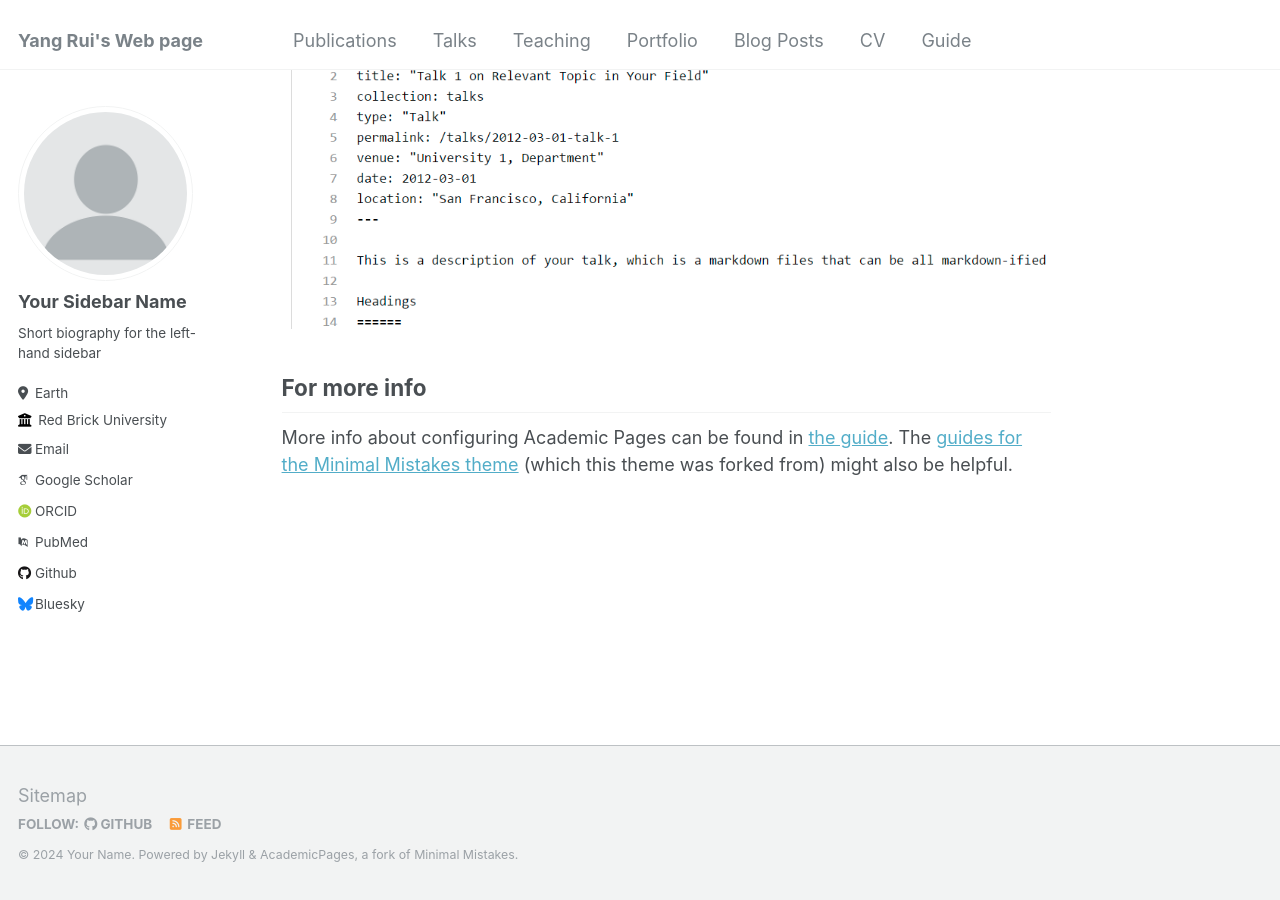
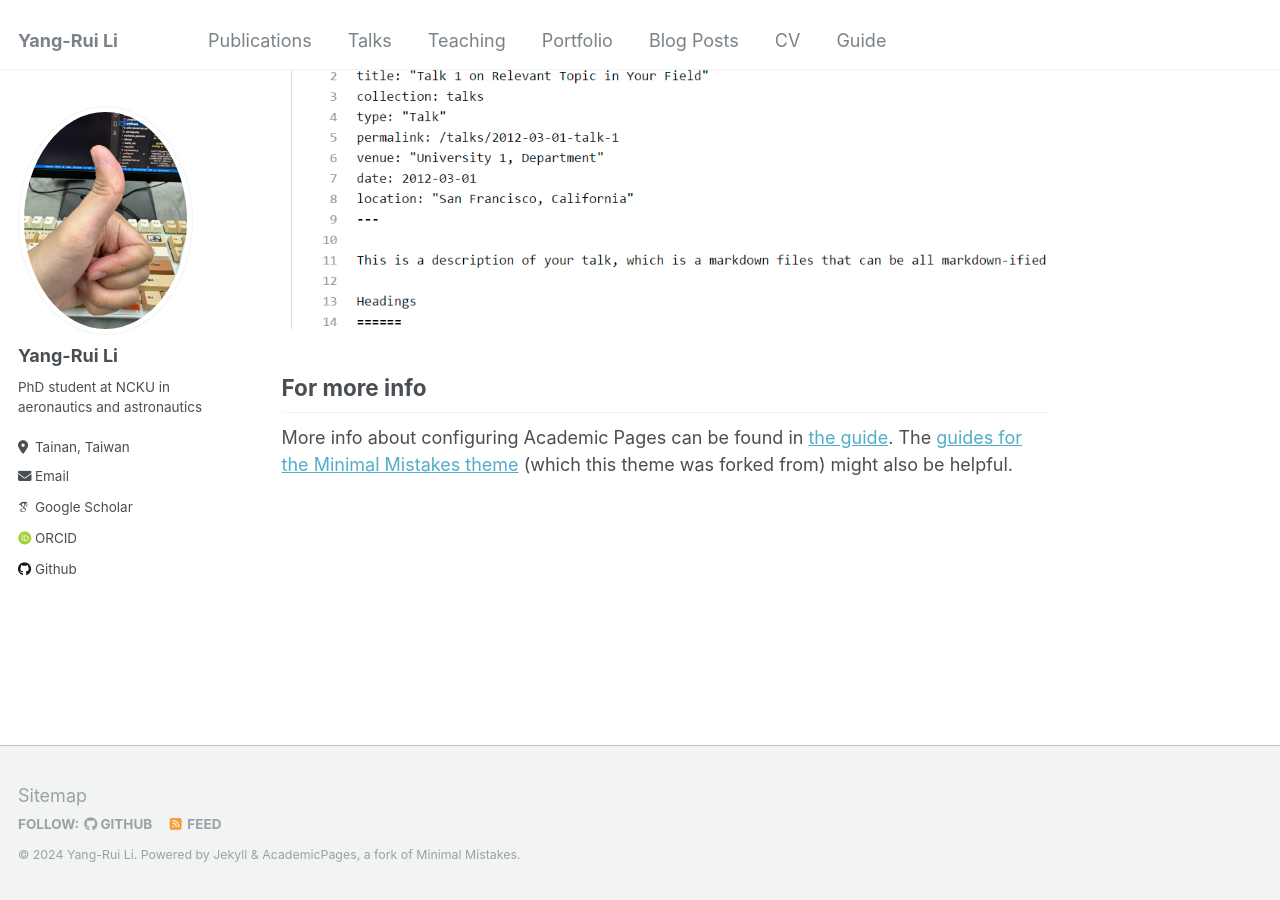
Before and after one commit to yangrui9501/yangrui9501.github.io, a Jekyll site: the page built from _pages/about.md, in a window 1280 px wide and 900 px high, scrolled down 2660 px. Built offline with Jekyll 4.4.1, drawn with Linux system fonts in a browser that asks for light colours; some web fonts are replaced.

```diff
--- a/_config.yml
+++ b/_config.yml
@@ -8,46 +8,46 @@
 
 # Basic Site Settings
 locale                   : "en-US"
-title                    : "Yang Rui's Web page"
+title                    : "Yang-Rui Li"
 title_separator          : "-"
-name                     : &name "Your Name"
-description              : &description "personal description"
-url                      : https://academicpages.github.io # the base hostname & protocol for your site e.g. "https://mmistakes.github.io"
+name                     : &name "Yang-Rui Li"
+description              : &description "PhD student at National Cheng Kung University (NCKU)."
+url                      : https://yangrui9501.github.io # the base hostname & protocol for your site e.g. "https://mmistakes.github.io"
 baseurl                  : "" # the subpath of your site, e.g. "/blog"
-repository               : "academicpages/academicpages.github.io"
+repository               : "yangrui9501/yangrui9501.github.io"
 
 # Site Author - The following control what appear as part of the author content on the side bar.
 #               If a field is blank the icon and link will not appear, otherwise it will be shown.
 #               Additional customization can be done by editing /_includes/author-profile.html
 author:
   # Biographic information
-  avatar           : "profile.png"
-  name             : "Your Sidebar Name"
+  avatar           : "profile.jpeg"
+  name             : "Yang-Rui Li"
   pronouns         : # example: "she/her"
-  bio              : "Short biography for the left-hand sidebar"
-  location         : "Earth"
-  employer         : "Red Brick University"
-  uri              : # URL
-  email            : "none@example.org"
+  bio              : "PhD student at NCKU in aeronautics and astronautics"
+  location         : "Tainan, Taiwan"
+  employer         : # "National Chung Kung University"
+  uri              : # https://yangrui9501.github.io # URL
+  email            : "p48104011@gs.ncku.edu.tw"
 
   # Academic websites
   arxiv            : # URL - Update with the correct link to your profile
-  googlescholar    : "https://scholar.google.com/citations?user=PS_CX0AAAAAJ"
+  googlescholar    : "https://scholar.google.com/citations?authuser=1&user=A75lHYEAAAAJ"
   impactstory      : # URL
-  orcid            : "http://orcid.org/yourorcidurl"
-  pubmed           : "https://www.ncbi.nlm.nih.gov/pubmed/?term=john+snow"
+  orcid            : "https://orcid.org/my-orcid?orcid=0000-0003-1721-2280"
+  pubmed           : # "https://www.ncbi.nlm.nih.gov/pubmed/?term=john+snow"
   researchgate     : # URL
 
   # Repositories and software development
   bitbucket        : # Username - Update with your username on the site
   codepen          : # Username
   dribbble         : # Username
-  github           : "academicpages"
+  github           : "yangrui9501"
   kaggle           : # Username
   stackoverflow    : # User number or user number and name (i.e., use "1" or "1/jeff-atwood")
 
   # Social media
-  bluesky          : "bsky.app" # Replace this with you Bluesky username
+  # bluesky          : "bsky.app" # Replace this with you Bluesky username
   facebook         : # Username
   flickr           : # Username
   foursquare       : # Username
```
Also changed, not shown: images/profile.jpeg (added).
